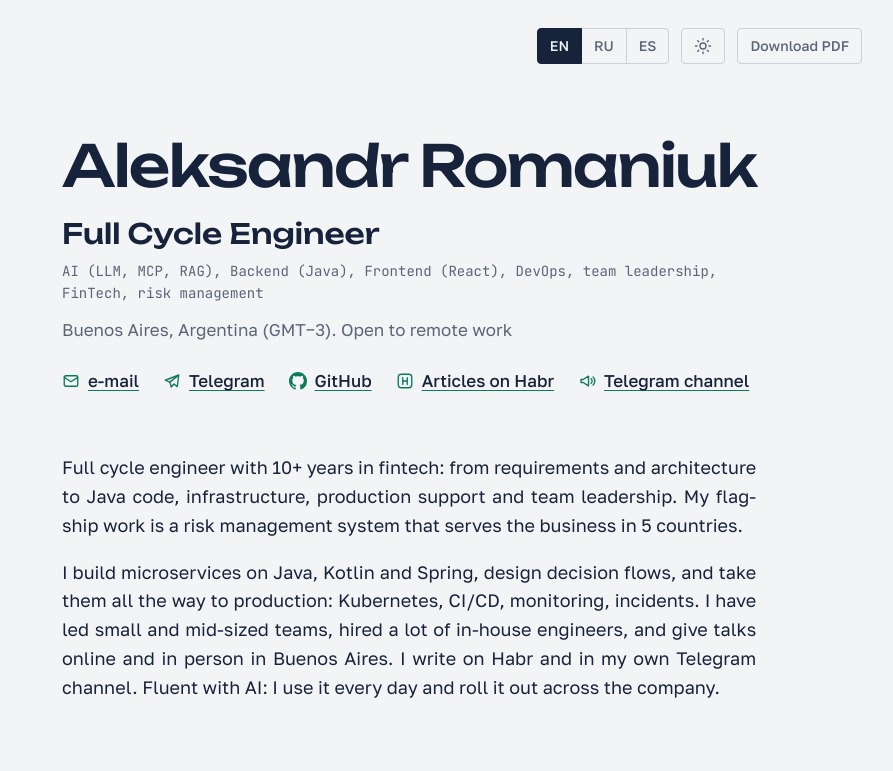
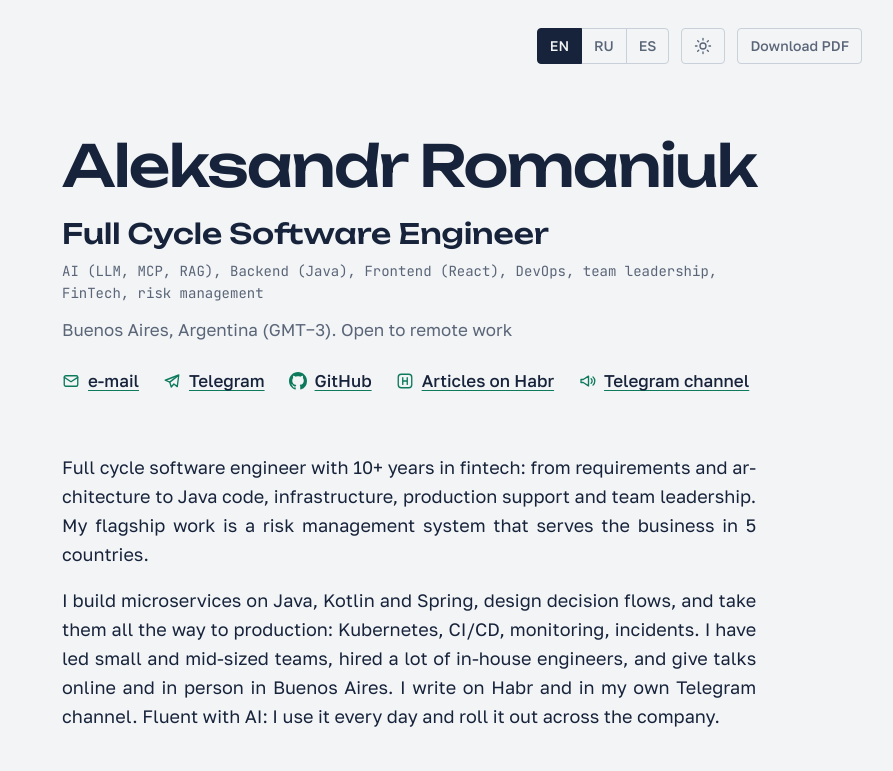
Before and after one commit to petrovvich/petrovvich.github.io, a plain HTML site: page index.html in a window 1280 px wide. Shown: the top 771 px of the page, without its empty margins (178-1071 px from the left). Drawn offline with Linux system fonts and the light colour scheme.

Commit message:
Rename role to Full Cycle Software Engineer

```diff
--- a/content.js
+++ b/content.js
@@ -57,8 +57,8 @@ const SKILLS_STACK = {
 const CONTENT = {
   en: {
     meta: {
-      title: "Aleksandr Romaniuk, Full Cycle Engineer",
-      description: "Full cycle engineer, 10+ years in fintech: Java backend, DevOps, credit risk and scoring platforms.",
+      title: "Aleksandr Romaniuk, Full Cycle Software Engineer",
+      description: "Full cycle software engineer, 10+ years in fintech: Java backend, DevOps, credit risk and scoring platforms.",
     },
     ui: {
       pdf: "Download PDF",
@@ -88,11 +88,11 @@ const CONTENT = {
       channel: "Telegram channel",
     },
     name: "Aleksandr Romaniuk",
-    role: "Full Cycle Engineer",
+    role: "Full Cycle Software Engineer",
     focus: "AI (LLM, MCP, RAG), Backend (Java), Frontend (React), DevOps, team leadership, FinTech, risk management",
     where: "Buenos Aires, Argentina (GMT−3). Open to remote work",
     summary: [
-      "Full cycle engineer with 10+ years in fintech: from requirements and architecture to Java code, infrastructure, production support and team leadership. My flagship work is a risk management system that serves the business in 5 countries.",
+      "Full cycle software engineer with 10+ years in fintech: from requirements and architecture to Java code, infrastructure, production support and team leadership. My flagship work is a risk management system that serves the business in 5 countries.",
       "I build microservices on Java, Kotlin and Spring, design decision flows, and take them all the way to production: Kubernetes, CI/CD, monitoring, incidents. I have led small and mid-sized teams, hired a lot of in-house engineers, and give talks online and in person in Buenos Aires. I write on Habr and in my own Telegram channel. Fluent with AI: I use it every day and roll it out across the company.",
     ],
     jobs: {
@@ -234,8 +234,8 @@ const CONTENT = {
 
   ru: {
     meta: {
-      title: "Александр Романюк, Full Cycle Engineer",
-      description: "Full Cycle Engineer, более 10 лет в финтехе: Java-бэкенд, DevOps, платформы кредитного риска и скоринга.",
+      title: "Александр Романюк, Full Cycle Software Engineer",
+      description: "Full Cycle Software Engineer, более 10 лет в финтехе: Java-бэкенд, DevOps, платформы кредитного риска и скоринга.",
     },
     ui: {
       pdf: "Скачать PDF",
@@ -265,11 +265,11 @@ const CONTENT = {
       channel: "Telegram-канал",
     },
     name: "Александр Романюк",
-    role: "Full Cycle Engineer",
+    role: "Full Cycle Software Engineer",
     focus: "AI (LLM, MCP, RAG), Бэкенд (Java), Фронтенд (React), DevOps, руководство командой, FinTech, risk management",
     where: "Буэнос-Айрес, Аргентина (GMT−3). Рассматриваю удаленную работу",
     summary: [
-      "Full cycle engineer, более 10 лет в финтехе: от требований и архитектуры до Java-кода, инфраструктуры, поддержки продакшена и руководства командой. Мое детище — риск-менеджмент система, обслуживающая бизнес в 5 странах.",
+      "Full cycle software engineer, более 10 лет в финтехе: от требований и архитектуры до Java-кода, инфраструктуры, поддержки продакшена и руководства командой. Мое детище — риск-менеджмент система, обслуживающая бизнес в 5 странах.",
       "Пишу микросервисы на Java, Kotlin и Spring, проектирую процессы принятия решений и довожу их до продакшена: Kubernetes, CI/CD, мониторинг, разбор инцидентов. Руководил небольшими и средними командами, много нанимал в штат, читал и читаю доклады онлайн и офлайн в Буэнос-Айресе. Пишу на Хабр и в свой канал в Telegram. С AI на ты: активно использую его в жизни и внедряю в компании.",
     ],
     jobs: {
@@ -411,8 +411,8 @@ const CONTENT = {
 
   es: {
     meta: {
-      title: "Aleksandr Romaniuk, Full Cycle Engineer",
-      description: "Full cycle engineer, más de 10 años en fintech: backend Java, DevOps, plataformas de riesgo crediticio y scoring.",
+      title: "Aleksandr Romaniuk, Full Cycle Software Engineer",
+      description: "Full cycle software engineer, más de 10 años en fintech: backend Java, DevOps, plataformas de riesgo crediticio y scoring.",
     },
     ui: {
       pdf: "Descargar PDF",
@@ -442,11 +442,11 @@ const CONTENT = {
       channel: "Canal de Telegram",
     },
     name: "Aleksandr Romaniuk",
-    role: "Full Cycle Engineer",
+    role: "Full Cycle Software Engineer",
     focus: "AI (LLM, MCP, RAG), Backend (Java), Frontend (React), DevOps, liderazgo de equipos, FinTech, risk management",
     where: "Buenos Aires, Argentina (GMT−3). Disponible para trabajo remoto",
     summary: [
-      "Full cycle engineer con más de 10 años en fintech: desde requisitos y arquitectura hasta código Java, infraestructura, soporte en producción y liderazgo de equipos. Mi proyecto insignia es un sistema de gestión de riesgos que da servicio al negocio en 5 países.",
+      "Full cycle software engineer con más de 10 años en fintech: desde requisitos y arquitectura hasta código Java, infraestructura, soporte en producción y liderazgo de equipos. Mi proyecto insignia es un sistema de gestión de riesgos que da servicio al negocio en 5 países.",
       "Desarrollo microservicios con Java, Kotlin y Spring, diseño flujos de decisión y los llevo hasta producción: Kubernetes, CI/CD, monitoreo, incidentes. He liderado equipos pequeños y medianos, contratado a muchos ingenieros en plantilla y doy charlas online y presenciales en Buenos Aires. Escribo en Habr y en mi canal de Telegram. Me manejo con soltura con la IA: la uso a diario y la implemento en la empresa.",
     ],
     jobs: {
--- a/index.html
+++ b/index.html
@@ -3,8 +3,8 @@
 <head>
   <meta charset="utf-8">
   <meta name="viewport" content="width=device-width, initial-scale=1">
-  <title>Aleksandr Romaniuk, Full Cycle Engineer</title>
-  <meta name="description" content="Full cycle engineer, 10+ years in fintech: Java backend, DevOps, credit risk and scoring platforms.">
+  <title>Aleksandr Romaniuk, Full Cycle Software Engineer</title>
+  <meta name="description" content="Full cycle software engineer, 10+ years in fintech: Java backend, DevOps, credit risk and scoring platforms.">
   <link rel="canonical" href="https://petrovvich.github.io/">
   <link rel="alternate" hreflang="en" href="https://petrovvich.github.io/?lang=en">
   <link rel="alternate" hreflang="ru" href="https://petrovvich.github.io/?lang=ru">
@@ -13,7 +13,7 @@
 
   <meta property="og:type" content="profile">
   <meta property="og:url" content="https://petrovvich.github.io/">
-  <meta property="og:title" content="Aleksandr Romaniuk, Full Cycle Engineer">
+  <meta property="og:title" content="Aleksandr Romaniuk, Full Cycle Software Engineer">
   <meta property="og:description" content="AI (LLM, MCP, RAG), Backend (Java), Frontend (React), DevOps, team leadership, FinTech, risk management. 10+ years in fintech.">
   <meta property="og:image" content="https://petrovvich.github.io/og.png">
   <meta property="og:image:width" content="1200">
@@ -41,7 +41,7 @@
     "@id": "https://petrovvich.github.io/#person",
     "name": "Aleksandr Romaniuk",
     "alternateName": "Александр Романюк",
-    "jobTitle": "Full Cycle Engineer",
+    "jobTitle": "Full Cycle Software Engineer",
     "url": "https://petrovvich.github.io/",
     "email": "mailto:alexromantrue@gmail.com",
     "image": "https://petrovvich.github.io/og.png",
@@ -122,7 +122,7 @@
     <p class="updated" id="updated"></p>
   </footer>
 
-  <noscript><p class="noscript">Aleksandr Romaniuk, Full Cycle Engineer. Email: alexromantrue@gmail.com. PDF: <a href="resume-en.pdf">resume-en.pdf</a></p></noscript>
+  <noscript><p class="noscript">Aleksandr Romaniuk, Full Cycle Software Engineer. Email: alexromantrue@gmail.com. PDF: <a href="resume-en.pdf">resume-en.pdf</a></p></noscript>
   <script src="content.js"></script>
   <script src="app.js"></script>
 </body>
```
Also changed, not shown: tools/og.html (+1 -1 lines), og.png, 3 other files.
